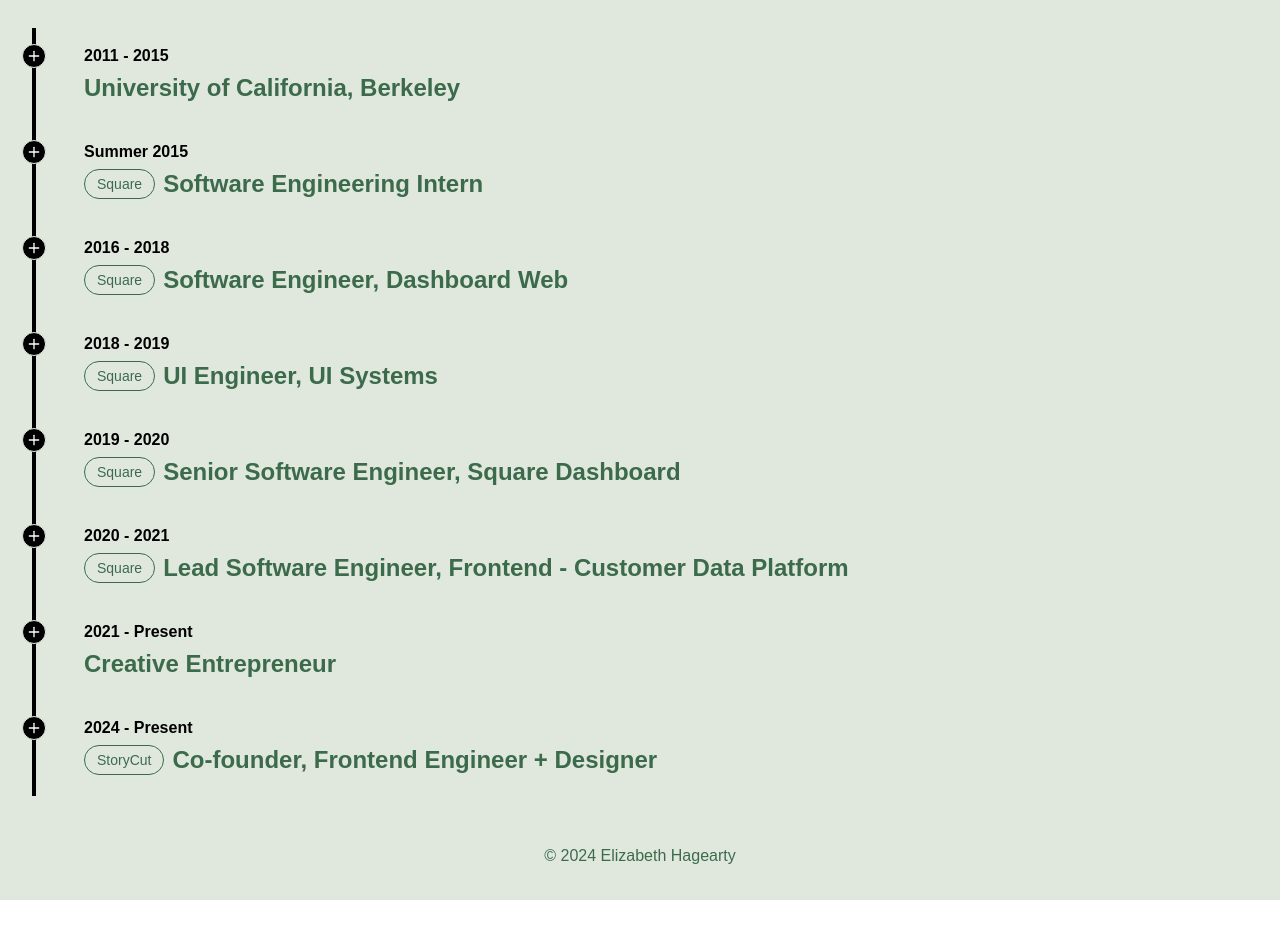
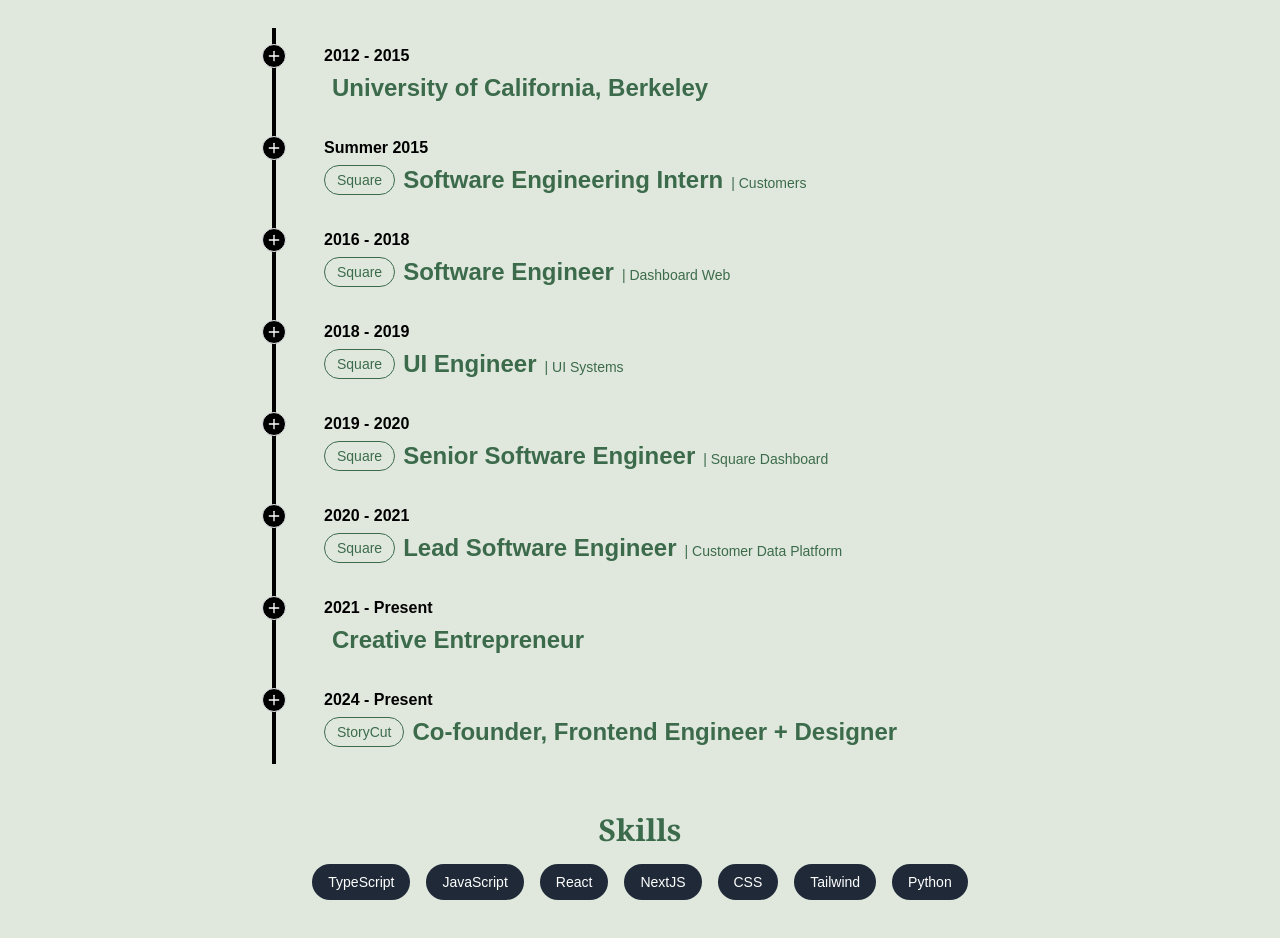
Before and after one commit to lizhagearty/astra, a Next.js app: page / in a window 1280 px wide. Shown: the part 140-1078 px from the top of the page. Before the commit the page ends 1040 px from the top, so only its background shows below. Built offline with nearby package versions, Linux system fonts and the light colour scheme.

Commit message:
introducing more heirarchy + layout choices

```diff
--- a/package.json
+++ b/package.json
@@ -14,7 +14,8 @@
     "next": "14.2.5",
     "react": "^18",
     "react-dom": "^18",
-    "react-icons": "^5.2.1"
+    "react-icons": "^5.2.1",
+    "tailwind-merge": "^2.4.0"
   },
   "devDependencies": {
     "@types/node": "^20",
--- a/src/app/layout.tsx
+++ b/src/app/layout.tsx
@@ -1,6 +1,7 @@
 import type { Metadata } from "next";
 import { Inter } from "next/font/google";
 import "./globals.css";
+import { twMerge } from 'tailwind-merge';
 
 const inter = Inter({ subsets: ["latin"] });
 
@@ -16,7 +17,9 @@
 }>) {
   return (
     <html lang="en">
-      <body className={inter.className}>{children}</body>
+      <body className={twMerge(inter.className, 'max-w-[800px] m-auto bg-backgroundGreen')}>
+        {children}
+      </body>
     </html>
   );
 }
--- a/src/app/page.tsx
+++ b/src/app/page.tsx
@@ -2,7 +2,7 @@
 import React, { useState } from 'react';
 import { FiPlus, FiMinus } from 'react-icons/fi';
 import { motion, AnimatePresence } from 'framer-motion';
-import { personalInfo, timelineData, TimelineItemType } from '@/data';
+import { personalInfo, timelineData, TimelineItemType, skillsData } from '@/data';
 
 interface SectionWrapperProps {
   title: string;
@@ -11,7 +11,7 @@
 
 const SectionWrapper: React.FC<SectionWrapperProps> = ({ title, children }) => (
   <section className="mb-12">
-    <h2 className="text-3xl font-serif font-bold mb-4">{title}</h2>
+    <h2 className="text-center text-3xl font-serif font-bold mb-4">{title}</h2>
     {children}
   </section>
 );
@@ -25,26 +25,36 @@
   const isExpanded = item.expanded;
 
   return (
-    <div
+    <motion.div
       className="relative flex flex-col border-l-4 border-black pl-12 py-4 cursor-pointer group"
       onClick={() => toggleExpand(item.id)}
+      initial={{ opacity: 0, y: -20 }}
+      animate={{ opacity: 1, y: 0 }}
+      transition={{ duration: 0.5, ease: "easeOut" }}
     >
       <div
         className={`absolute left-[-14px] w-6 h-6 rounded-full flex items-center justify-center border
           transition-all duration-300 ease-in-out
-          ${isExpanded ? 'bg-backgroundGreen border-black text-black' : 'bg-black text-white group-hover:text-green-500 group-hover:border-black'}`}
+          ${isExpanded ? 'bg-backgroundGreen border-black text-black' : 'bg-black text-white group-hover:bg-green-950 group-hover:border-black'}`}
       >
         {isExpanded ? <FiMinus /> : <FiPlus />}
       </div>
       <p className="text-black font-semibold mb-1">{item.yearRange}</p>
-      <h3 className="text-2xl font-bold mb-1 flex items-center">
+      <div className="flex flex-col sm:flex-row sm:items-center">
         {item.company && (
-          <span className="mr-2 border border-textGreen text-textGreen text-sm font-medium px-3 py-1 rounded-full">
+          <span className="inline-block max-w-[fit-content] mb-1 sm:mb-0 border border-textGreen text-textGreen text-sm font-medium px-3 py-1 rounded-full">
             {item.company}
           </span>
         )}
-        {item.title}
-      </h3>
+        <h3 className="text-2xl font-bold flex-none items-center sm:ml-2">
+          {item.title}
+          {item.team && (
+            <span className="text-sm font-medium ml-2 text-nowrap">
+              | {item.team}
+            </span>
+          )}
+        </h3>
+      </div>
 
       <AnimatePresence>
         {isExpanded && (
@@ -68,7 +78,7 @@
           </motion.div>
         )}
       </AnimatePresence>
-    </div>
+    </motion.div>
   );
 };
 
@@ -91,14 +101,22 @@
       </section>
 
       <SectionWrapper title="">
-        {timeline.map(item => (
+        {timeline.map((item, index) => (
           <TimelineItem key={item.id} item={item} toggleExpand={toggleExpand} />
         ))}
       </SectionWrapper>
-
-      <footer className="mt-12 text-center">
-        <p>© 2024 Elizabeth Hagearty</p>
-      </footer>
+      <SectionWrapper title="Skills">
+        <div className="flex flex-wrap justify-center gap-4">
+          {skillsData.map((skill, index) => (
+            <span
+              key={index}
+              className="bg-gray-800 text-white text-sm font-medium px-4 py-2 rounded-full"
+            >
+              {skill}
+            </span>
+          ))}
+        </div>
+      </SectionWrapper>
     </main>
   );
 };
--- a/src/app/timeline/page.tsx
+++ b/src/app/timeline/page.tsx
@@ -96,9 +96,6 @@
         ))}
       </SectionWrapper>
 
-      <footer className="mt-12 text-center">
-        <p>© 2024 Elizabeth Hagearty</p>
-      </footer>
     </main>
   );
 };
--- a/src/data.ts
+++ b/src/data.ts
@@ -31,6 +31,7 @@
   details: string | string[];
   expanded: boolean;
   company?: string;
+  team?: string;
 }
 
 // Data Definitions
@@ -144,7 +145,7 @@
 export const timelineData: TimelineItemType[] = [
   {
     id: 0,
-    yearRange: "2011 - 2015",
+    yearRange: "2012 - 2015",
     title: "University of California, Berkeley",
     description: "Studied Computer Science, gaining a strong foundation in software engineering principles.",
     details: "Details about your education experience at UC Berkeley.",
@@ -155,6 +156,7 @@
     yearRange: "Summer 2015",
     title: "Software Engineering Intern",
     company: "Square",
+    team: "Customers",
     description: "Contributed to a product team building into the Square Dashboard, focusing on UI improvements for the Customers dashboard page.",
     details: [
       "Gained hands-on experience in frontend development and product design within a fast-paced, collaborative environment."
@@ -164,8 +166,9 @@
   {
     id: 2,
     yearRange: "2016 - 2018",
-    title: "Software Engineer, Dashboard Web",
+    title: "Software Engineer",
     company: "Square",
+    team: "Dashboard Web",
     description: "Worked on infrastructure projects for Square Dashboard, including Ember upgrades and Data Event project migration.",
     details: [
       "Promoted within 12 months due to strong performance and organizational impact.",
@@ -177,8 +180,9 @@
   {
     id: 3,
     yearRange: "2018 - 2019",
-    title: "UI Engineer, UI Systems",
+    title: "UI Engineer",
     company: "Square",
+    team: "UI Systems",
     description: "Core member of a specialized team responsible for creating and implementing the Glass design system, standardizing UI/UX across all web teams at Square.",
     details: [
       "Designed and built a custom documentation site with an interactive component playground, enabling engineers to seamlessly integrate design system components.",
@@ -191,8 +195,9 @@
   {
     id: 4,
     yearRange: "2019 - 2020",
-    title: "Senior Software Engineer, Square Dashboard",
+    title: "Senior Software Engineer",
     company: "Square",
+    team: "Square Dashboard",
     description: "Led the redesign of the Square Dashboard home page, transitioning from Ember to React and TypeScript.",
     details: [
       "Modularized the architecture and resolved a decade of technical debt.",
@@ -206,8 +211,9 @@
   {
     id: 5,
     yearRange: "2020 - 2021",
-    title: "Lead Software Engineer, Frontend - Customer Data Platform",
+    title: "Lead Software Engineer",
     company: "Square",
+    team: "Customer Data Platform",
     description: "Led the development of a React + TypeScript frontend for the internal platform, processing billions of daily events and millions of user attributes.",
     details: [
       "Partnered with design to ensure a cohesive experience, optimizing for users across multiple teams.",
@@ -223,11 +229,11 @@
     title: "Creative Entrepreneur",
     description: "Videographer, Content Creator, and Creative Director working in the music industry.",
     details: [
-      "- Spent 2 years touring, working at events and festivals across the country, such as EDC, Bonnaroo, and Electric Forest.",
-      "- Worked with major clients including Insomniac, Republic Records, GRiZ, Leah Kate, and itsmurph.",
-      "- Led end-to-end content creation, from ideation and pitching to filming, editing, and posting, resulting in over 150 million views.",
-      "- Mentored and trained other creatives in content production.",
-      "- Grew my own TikTok channel to 63k followers and 11 million views in 2022."
+      "Spent 2 years touring, working at events and festivals across the country, such as EDC, Bonnaroo, and Electric Forest.",
+      "Worked with major clients including Insomniac, Republic Records, GRiZ, Leah Kate, and itsmurph.",
+      "Led end-to-end content creation, from ideation and pitching to filming, editing, and posting, resulting in over 150 million views.",
+      "Mentored and trained other creatives in content production.",
+      "Grew my own TikTok channel to 63k followers and 11 million views in 2022."
     ],
     expanded: false
   },
@@ -238,8 +244,8 @@
     company: "StoryCut",
     description: "For a novel content creation tool.",
     details: [
-      "- Designed in Figma and built with React, TypeScript, Next.js, and Tailwind.",
-      "- Created for long-form content creators (e.g., YouTubers), providing a novel solution to mark takes while recording so the application can automate rough cut generation, cutting editing time significantly."
+      "Designed in Figma and built with React, TypeScript, Next.js, and Tailwind.",
+      "Created for long-form content creators (e.g., YouTubers), providing a novel solution to mark takes while recording so the application can automate rough cut generation, cutting editing time significantly."
     ],
     expanded: false
   }
```
Also changed, not shown: 1 other file (tests, documents, lock files or other folders).
